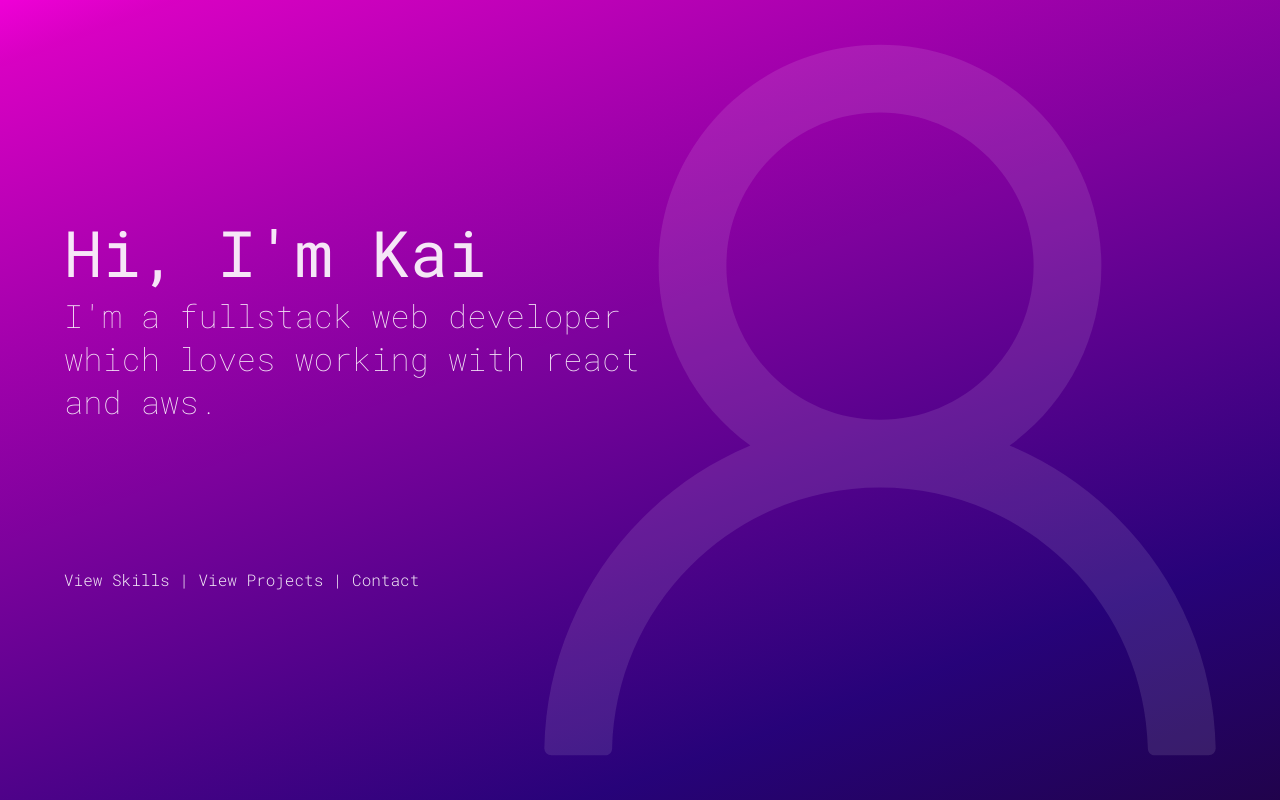
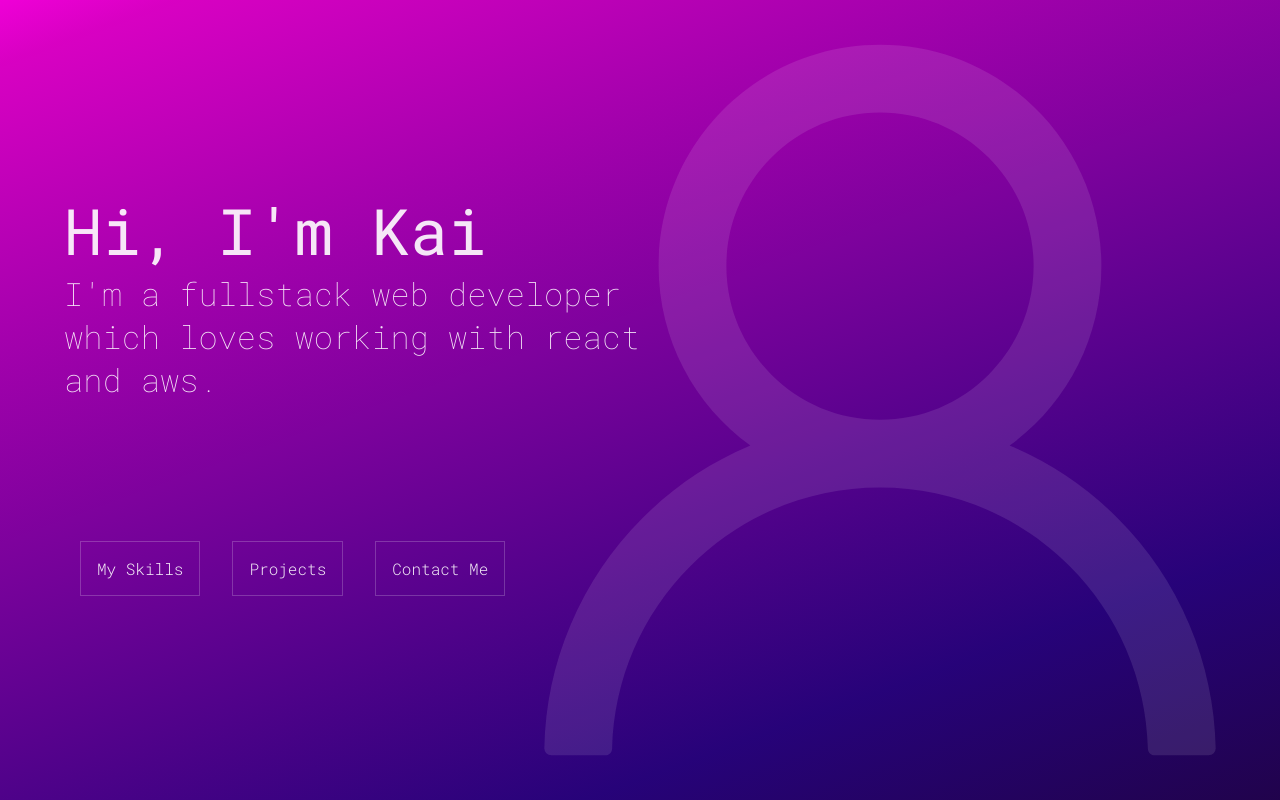
Before and after one commit to kaibarzen/portfolio-v4, a React (Create React App) app: page / in a window 1280 px wide. Shown: the top 800 px of the page. Built offline with nearby package versions, Linux system fonts and the light colour scheme.

Commit message:
scroll buttons

```diff
--- a/package.json
+++ b/package.json
@@ -11,6 +11,7 @@
     "react-dom": "^17.0.2",
     "react-intersection-observer": "^8.31.0",
     "react-scripts": "4.0.3",
+    "react-scroll": "^1.8.2",
     "typescript": "^4.1.2"
   },
   "scripts": {
@@ -34,5 +35,8 @@
       "last 1 firefox version",
       "last 1 safari version"
     ]
+  },
+  "devDependencies": {
+    "@types/react-scroll": "^1.8.2"
   }
 }
--- a/src/Components/pages/home/contact/Contact.tsx
+++ b/src/Components/pages/home/contact/Contact.tsx
@@ -4,11 +4,13 @@ import Github from '../../../kit/icons/Github';
 import Link from '../../../kit/effect/Link';
 import LinkedIn from '../../../kit/icons/LinkedIn';
 import Mail from '../../../kit/icons/Mail';
+import {Element} from 'react-scroll/modules';
 
 const Contact = () =>
 {
 	return (
 		<div className={'contact'}>
+			<Element name={"contact"}/>
 			<div className={'container'}>
 				<h1 className={'underline'}>
 					Contact Me
--- a/src/Components/pages/home/intro/Intro.tsx
+++ b/src/Components/pages/home/intro/Intro.tsx
@@ -1,13 +1,23 @@
 import React from 'react';
 import './intro.sass';
-import person from "../../../../resources/media/person.svg"
+import person from '../../../../resources/media/person.svg';
+import {Element, scroller, animateScroll} from 'react-scroll/modules';
 
 const Intro = () =>
 {
+
+	const opt = {
+		smooth: "easeInOutCubic"
+	}
+
 	return (
 		<div className={'intro'}>
-			<div className={"person"} style={{backgroundImage:`url(${person})`}}>
-				<div className={"container"}>
+			<Element name={"intro"}/>
+			<div
+				className={'person'}
+				style={{backgroundImage: `url(${person})`}}
+			>
+				<div className={'container'}>
 					<div>
 						<h1>
 							Hi, I'm Kai
@@ -18,8 +28,31 @@ const Intro = () =>
 						</p>
 					</div>
 
-					<div>
-						View Skills | View Projects | Contact
+					<div className={'scroll'}>
+						<div
+							onClick={() =>
+							{
+								scroller.scrollTo("skills", opt)
+							}}
+						>
+							My Skills
+						</div>
+						<div
+							onClick={() =>
+							{
+								scroller.scrollTo("projects", opt)
+							}}
+						>
+							Projects
+						</div>
+						<div
+							onClick={() =>
+							{
+								scroller.scrollTo("contact", opt)
+							}}
+						>
+							Contact Me
+						</div>
 					</div>
 
 				</div>
--- a/src/Components/pages/home/intro/intro.sass
+++ b/src/Components/pages/home/intro/intro.sass
@@ -23,3 +23,12 @@ $containerPadding: 64px
     background-size: contain
     background-repeat: no-repeat
     background-attachment: fixed
+
+  .scroll
+    display: flex
+
+  .scroll > div
+    padding: 16px
+    margin: 16px
+    border: 1px solid rgba(255, 255, 255, 0.2)
+    cursor: pointer
--- a/src/Components/pages/home/projects/Projects.tsx
+++ b/src/Components/pages/home/projects/Projects.tsx
@@ -2,11 +2,13 @@ import React from 'react';
 import './projects.sass';
 import Project from './Project';
 import dungeon from '../../../../resources/media/dungeon.png';
+import {Element} from 'react-scroll/modules';
 
 const Projects = () =>
 {
 	return (
 		<div className={'projects'}>
+			<Element name={"projects"}/>
 			<div className={'gradient purple'}>
 				<div className={'content'}>
 					<h1 className={'underline '}>
--- a/src/Components/pages/home/skills/Skills.tsx
+++ b/src/Components/pages/home/skills/Skills.tsx
@@ -2,11 +2,13 @@ import React from 'react';
 import './skills.sass';
 import person from '../../../../resources/media/person.svg';
 import GradientBox from './GradientBox';
+import {Element} from 'react-scroll/modules';
 
 const Skills = () =>
 {
 	return (
 		<div className={'skills'}>
+			<Element name={"skills"}/>
 			<div className={"person"} style={{backgroundImage:`url(${person})`}}>
 					<div className={"container"}>
 
```
Also changed, not shown: 1 other file (tests, documents, lock files or other folders).
